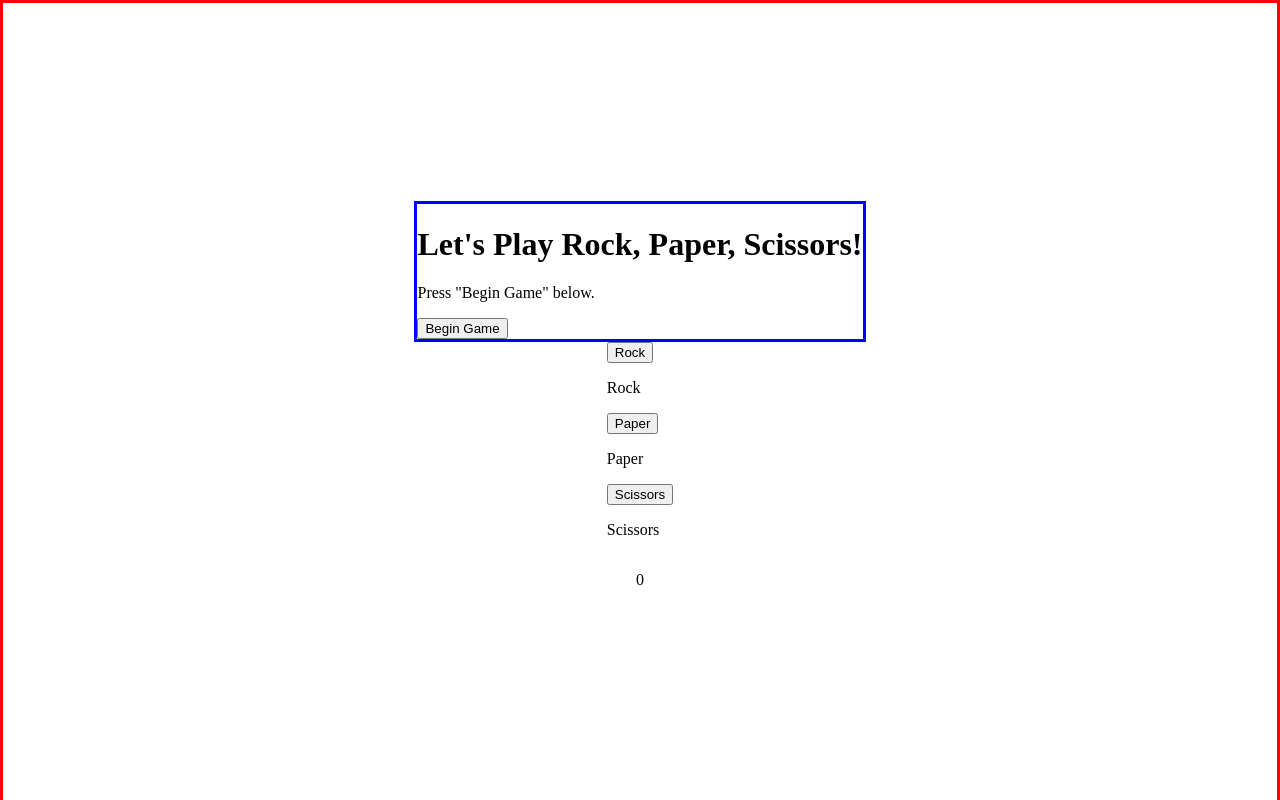
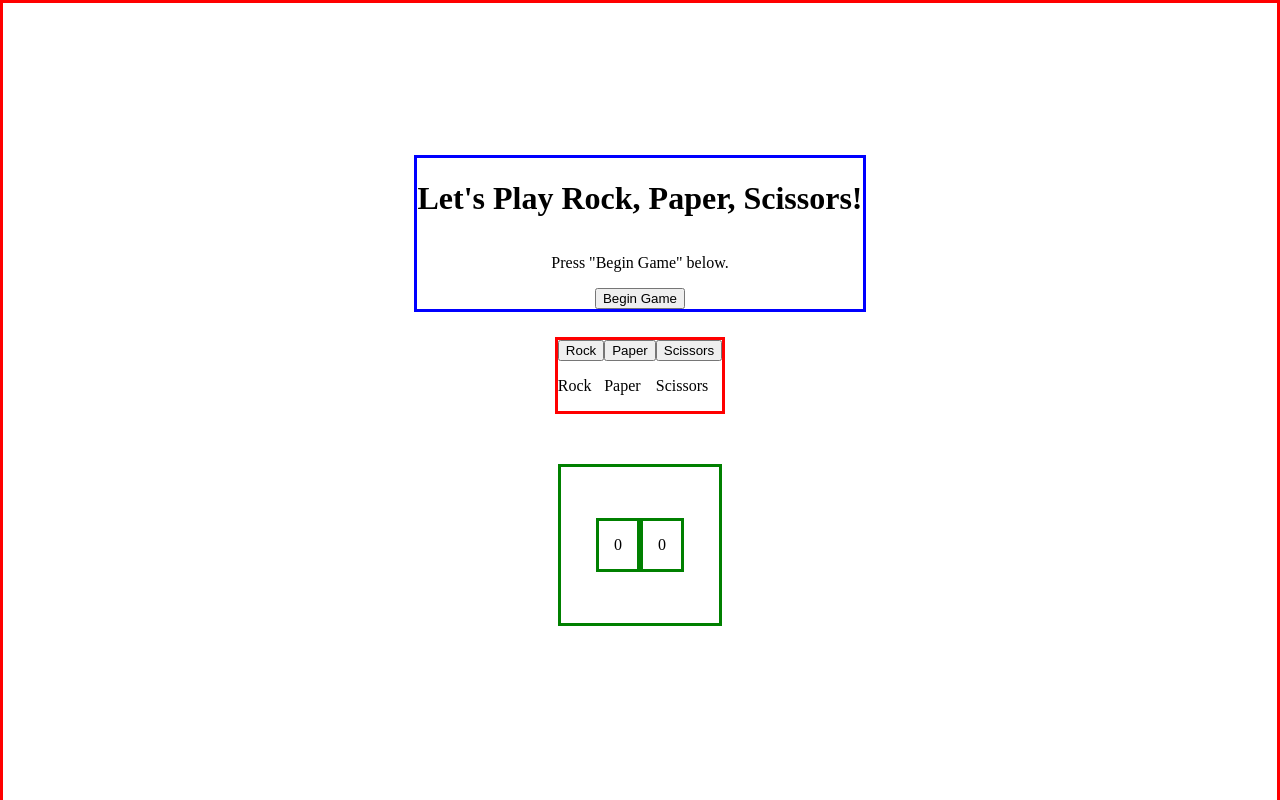
Before and after one commit to zamirkanji/rps_2021, a plain HTML site: page index.html in a window 1280 px wide. Both pictures are taken after a click on the button "Begin Game". Drawn offline with Linux system fonts and the light colour scheme.

Commit message:
adding borders to figure out positioning and displaying both computer and player score

```diff
--- a/app.js
+++ b/app.js
@@ -11,14 +11,38 @@ let playerCount = 0;
 
 beginGame.addEventListener('click', displayScores);
 
-//function to display scores one begin game button is clicked
+//when clicked, check if scores are already displayed, if so, return and exit out of function before running
+
+// beginGame.addEventListener('click', (e) => {
+// 	if (e.classList.contains('computer-score')) {
+// 		return;
+// 	} else {
+// 		displayScores
+// 	}
+// })
+
+
 function displayScores (e) {
-	// console.log(e);
+
+	console.log(e);
 	let displayScores = document.querySelector('.display-scores');
+	// e.classList.toggle('computer-score');
 	let computerScore = document.createElement('p');
+	let playerScore = document.createElement('p');
+
 	computerScore.classList.add('computer-score');
+	playerScore.classList.add('player-score');
+
 	computerScore.textContent = computerCount;
+	playerScore.textContent = playerCount;
+
 	displayScores.appendChild(computerScore);
+	displayScores.appendChild(playerScore);
+
+	if (e.propertyName == 'computer-score') {
+		return;
+		console.log(e.target)
+	}
 }
 
 //function to randomize computer selection
--- a/style.css
+++ b/style.css
@@ -20,4 +20,26 @@ html, body {
 
 .hero {
     border: 3px solid blue;
+    display: flex;
+    flex-direction: column;
+    align-items: center;
 }
+
+.buttons {
+    border: 3px solid red;
+    margin: 25px;
+    display: flex;
+}
+
+
+.display-scores {
+    border: 3px solid green;
+    display: flex;
+    flex-direction: row;
+    margin: 25px;
+    padding: 35px;
+}
+.computer-score, .player-score{
+    border: 3px solid green;
+    padding: 15px;
+}
```
